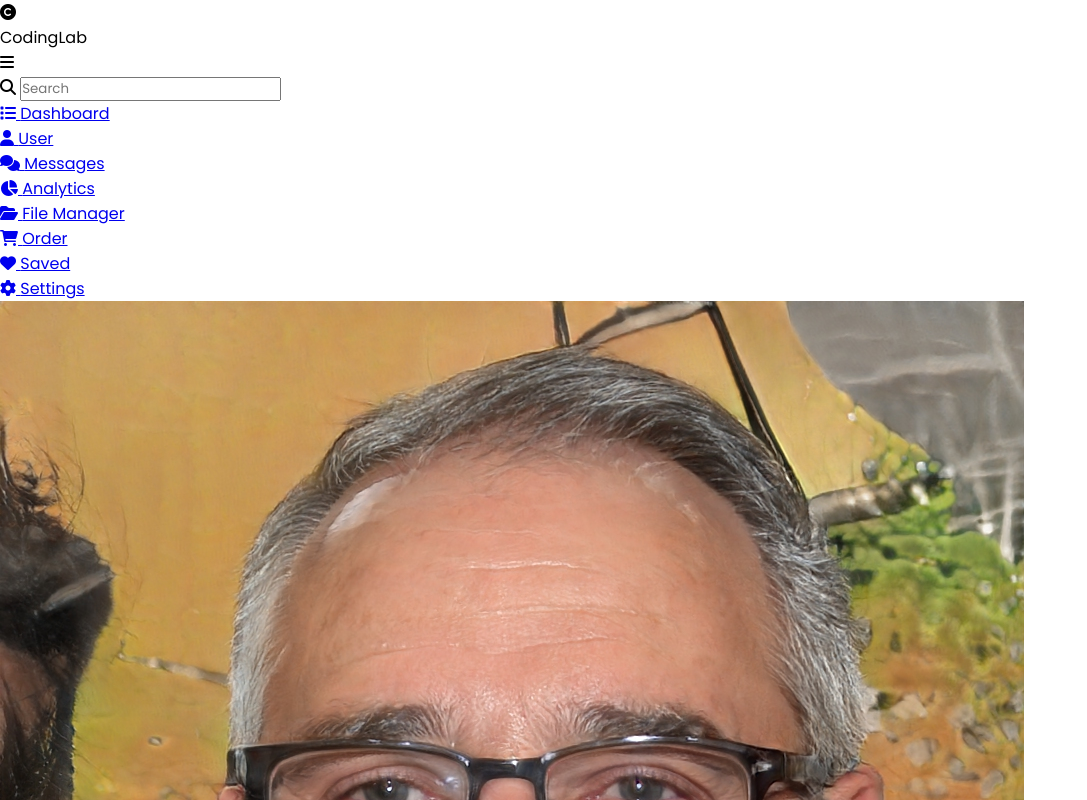
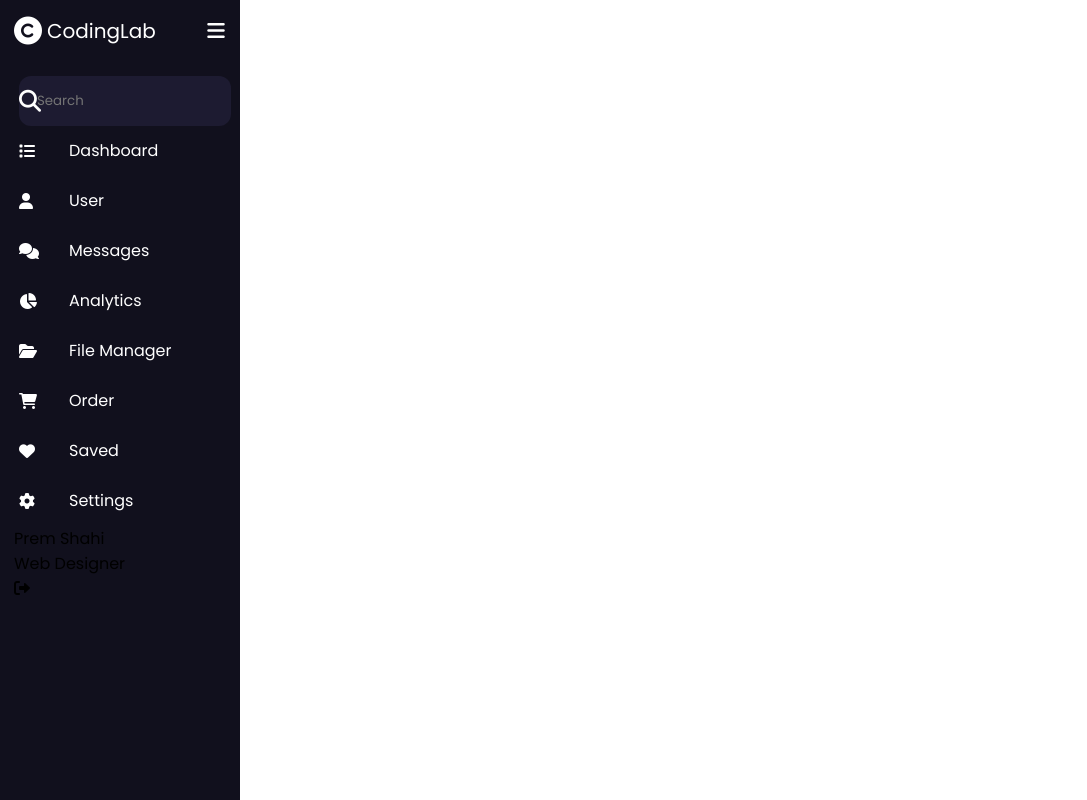
Before and after one commit to dimas-prates/custom-side-navigationbar, a plain HTML site: page public/pages/index.html in a window 1280 px wide. Shown: the top 800 px of the page, without its empty margins (0-1087 px from the left). Drawn offline with Linux system fonts and the light colour scheme.

Commit message:
:sparkles: feat(index.css): Add styles plus hover effect

```diff
--- a/public/styles/index.css
+++ b/public/styles/index.css
@@ -1 +1,108 @@
 @import url(../styles/main.css);
+
+body {
+    position: relative;
+    min-height: 100vh;
+    width: 100%;
+    overflow: hidden;
+}
+
+.sidebar {
+    position: fixed;
+    top: 0;
+    left: 0;
+    height: 100%;
+    width: 240px;
+    background: #11101d;
+    padding: 6px 14px;
+}
+
+.sidebar .logo_content .logo {
+    color: #fff;
+    display: flex;
+    height: 50px;
+    width: 100%;
+    align-items: center;
+}
+
+.logo_content .logo i {
+    font-size: 28px;
+    margin-right: 5px;
+}
+
+.logo_content .logo .logo_name {
+    font-size: 20px;
+    font-weight: 400;
+}
+
+.sidebar #btn {
+    position: absolute;
+    color: #fff;
+    left: 90%;
+    top: 6px;
+    font-size: 20px;
+    height: 50px;
+    width: 50px;
+    text-align: center;
+    line-height: 50px;
+    transform: translateX(-50%);
+}
+
+.sidebar ul {
+    margin-top: 20px;
+}
+
+.sidebar ul li {
+    position: relative;
+    height: 50px;
+    width: 100%;
+    margin: 0 5px;
+    list-style: none;
+    line-height: 50px;
+    border-radius: 12px;
+}
+
+.sidebar ul li input {
+    position: absolute;
+    height: 100%;
+    width: 100%;
+    left: 0;
+    top: 0;
+    border-radius: 12px;
+    outline: none;
+    border: none;
+    background: #1d1b31;
+    padding-left: 18px;
+    color: #fff;
+}
+
+.sidebar ul li i.fa-solid.fa-magnifying-glass {
+    position: absolute;
+    z-index: 99;
+    color: #fff;
+    font-size: 22px;
+}
+.sidebar ul li a {
+    color: #fff;
+    display: flex;
+    align-items: center;
+    text-decoration: none;
+    transition: all 400ms ease;
+    border-radius: 12px;
+}
+
+.sidebar ul li a:hover {
+    color: #11101d;
+    background: #fff;
+}
+
+.sidebar ul li i{
+    height: 50px;
+    min-width: 50px;
+    border-radius: 12px;
+    line-height: 50px;
+}
+
+img {
+    display: none;
+}
```
